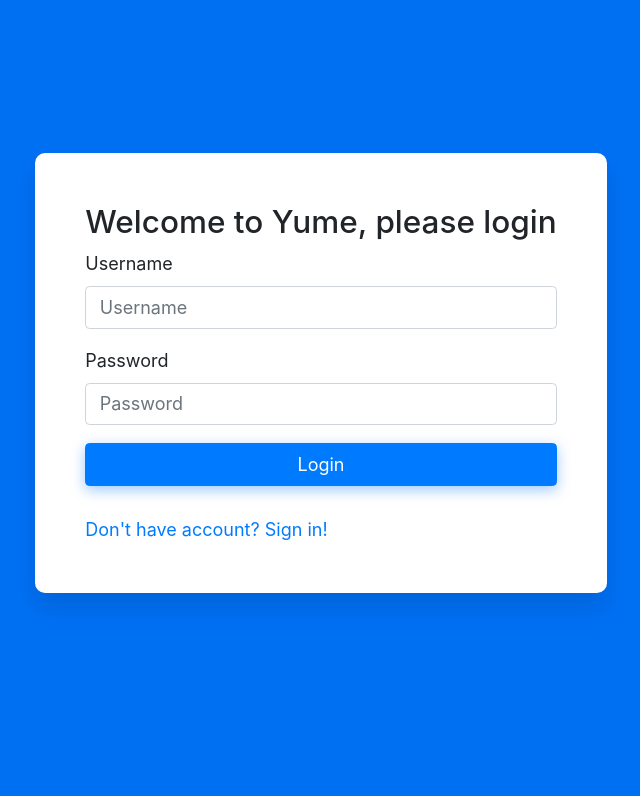
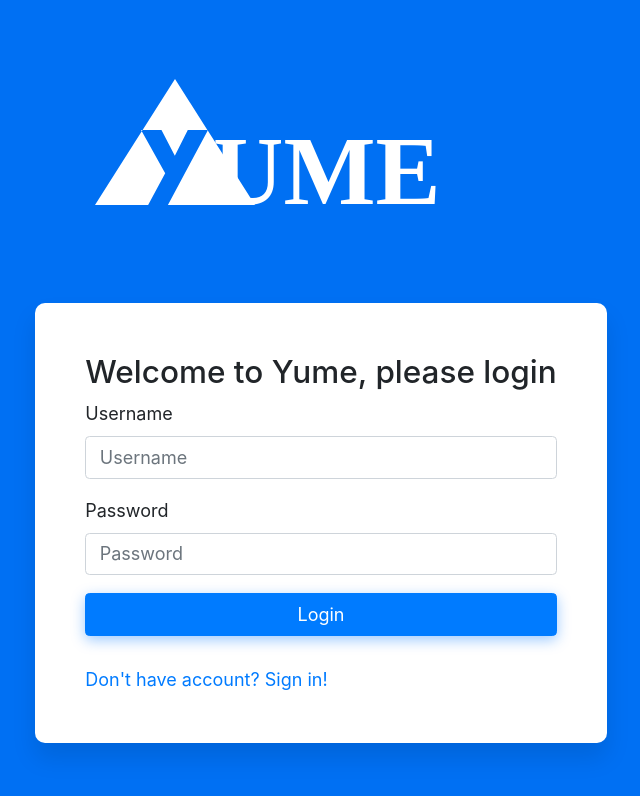
Before and after one commit to gNaps/YumeApp, a Next.js app: page /login in a window 1280 px wide. Shown: the top 796 px of the page, without its empty margins (319-959 px from the left). Built offline with nearby package versions, Linux system fonts and the light colour scheme.

Commit message:
aggiunte grafiche

```diff
--- a/pages/game/listGames.js
+++ b/pages/game/listGames.js
@@ -88,7 +88,9 @@ export function AddGame(id) {
       "OrderToPlay": 0
     }
 
-    axios.post(`https://gabrielenapoli.com/yume2/api/game/usersvideogame`, game,{
+    console.log("jwt", cookie.get('jwt'))
+
+    axios.post(`https://gabrielenapoli.com/yume2/api/usersvideogame`, game,{
     headers: {
       authorization: 'Bearer ' + cookie.get('jwt'),
     }}).then(res => {
--- a/pages/login.js
+++ b/pages/login.js
@@ -55,6 +55,16 @@ export default function Login() {
             crossorigin="anonymous"
             />
         </Head>
+            <div>
+            <svg width="500px" height="300px" viewBox="0 0 500 300" version="1.1" xmlns="http://www.w3.org/2000/svg">
+                <g id="Artboard" stroke="none" stroke-width="1" fill="none" fill-rule="evenodd">
+                    <text id="UME" font-family="Futura-Bold, Futura" font-size="97.5" font-weight="bold" fill="#FFF">
+                        <tspan x="178" y="201">UME</tspan>
+                    </text>
+                    <path d="M172.369841,126.9825 L173.08,126.9825 L172.754997,127.58912 L220,202 L60,202 L106.763844,128.346946 L106,126.9825 L107.630159,126.9825 L140,76 L172.369841,126.9825 Z M172.369841,126.9825 L152.8,126.9825 L139.8325,152.625 L126.475,126.9825 L107.630159,126.9825 L106.763844,128.346946 L130.18,170.175 L113.1175,201.96 L132.91,201.96 L172.754997,127.58912 L172.369841,126.9825 Z" id="Combined-Shape" fill="#FFF" fill-rule="nonzero"></path>
+                </g>
+            </svg>
+            </div>
             <Form onSubmit={handleSubmit} className={styles.sign_in_container_form}>
                 <h3>Welcome to Yume, please login</h3>
                 <Form.Group controlId="formGridUsername">
```
Also changed, not shown: pages/index.js (+10 -0 lines).
